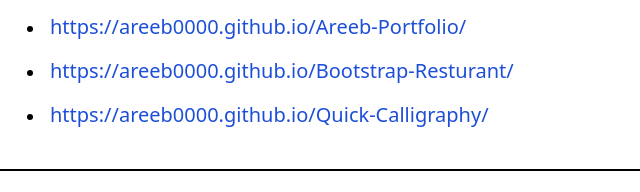
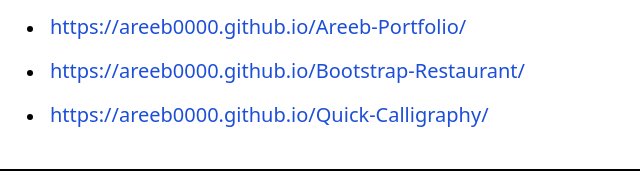
Before and after one commit to Areeb0000/Tailwind-CSS-Resume, a plain HTML site: page index.html in a window 1280 px wide. Shown: the part 814-1006 px from the top of the page, 245-885 px from the left. Drawn offline with nearby package versions, Linux system fonts and the light colour scheme.

Commit message:
index.html

```diff
--- a/index.html
+++ b/index.html
@@ -119,8 +119,8 @@
               https://areeb0000.github.io/Areeb-Portfolio/</a>
           </li>
           <li class="m-4 ">
-            <a href="https://areeb0000.github.io/Bootstrap-Resturant/" target="_blank" class="text-blue-700 lg:text-xl">
-              https://areeb0000.github.io/Bootstrap-Resturant/</a>
+            <a href="https://areeb0000.github.io/Bootstrap-Restaurant/" target="_blank" class="text-blue-700 lg:text-xl">
+              https://areeb0000.github.io/Bootstrap-Restaurant/</a>
           </li>
           <li class="m-4">
             <a href="https://areeb0000.github.io/Quick-Calligraphy/" target="_blank" class="text-blue-700 lg:text-xl">
```
